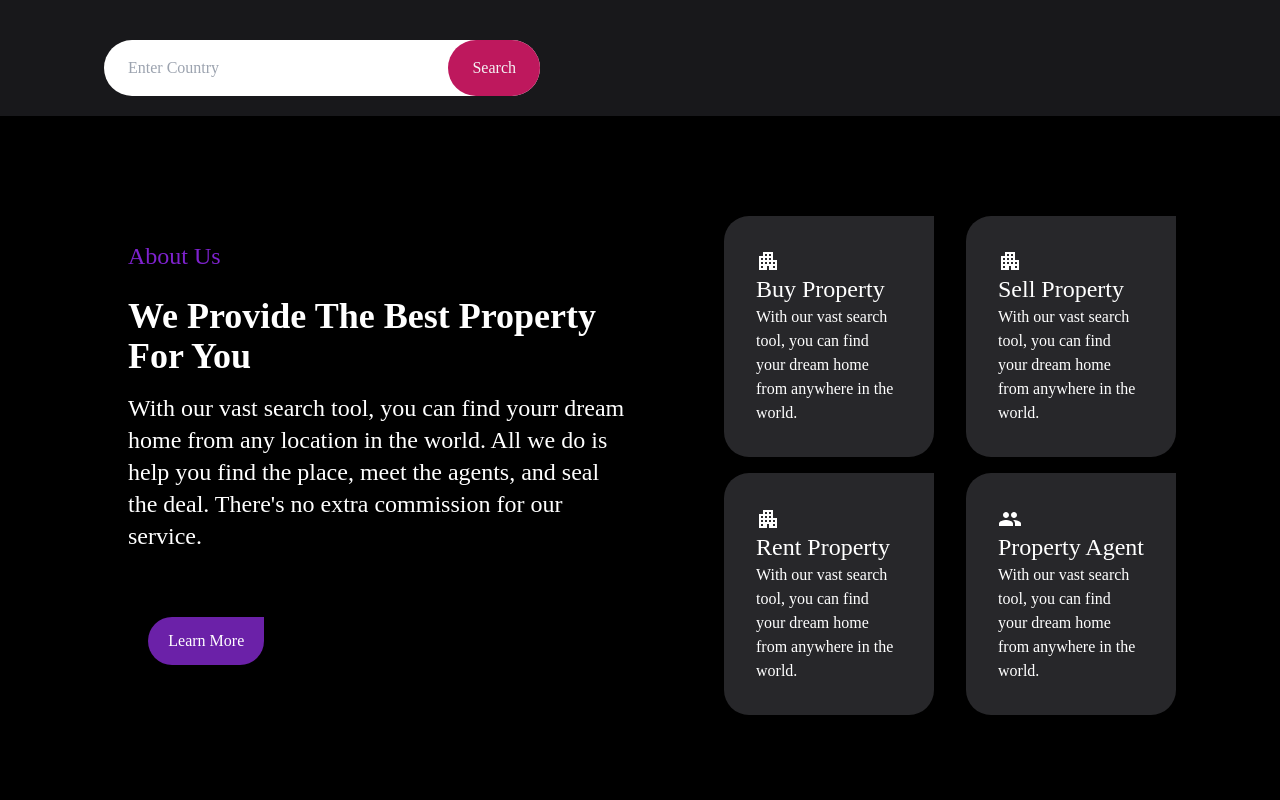
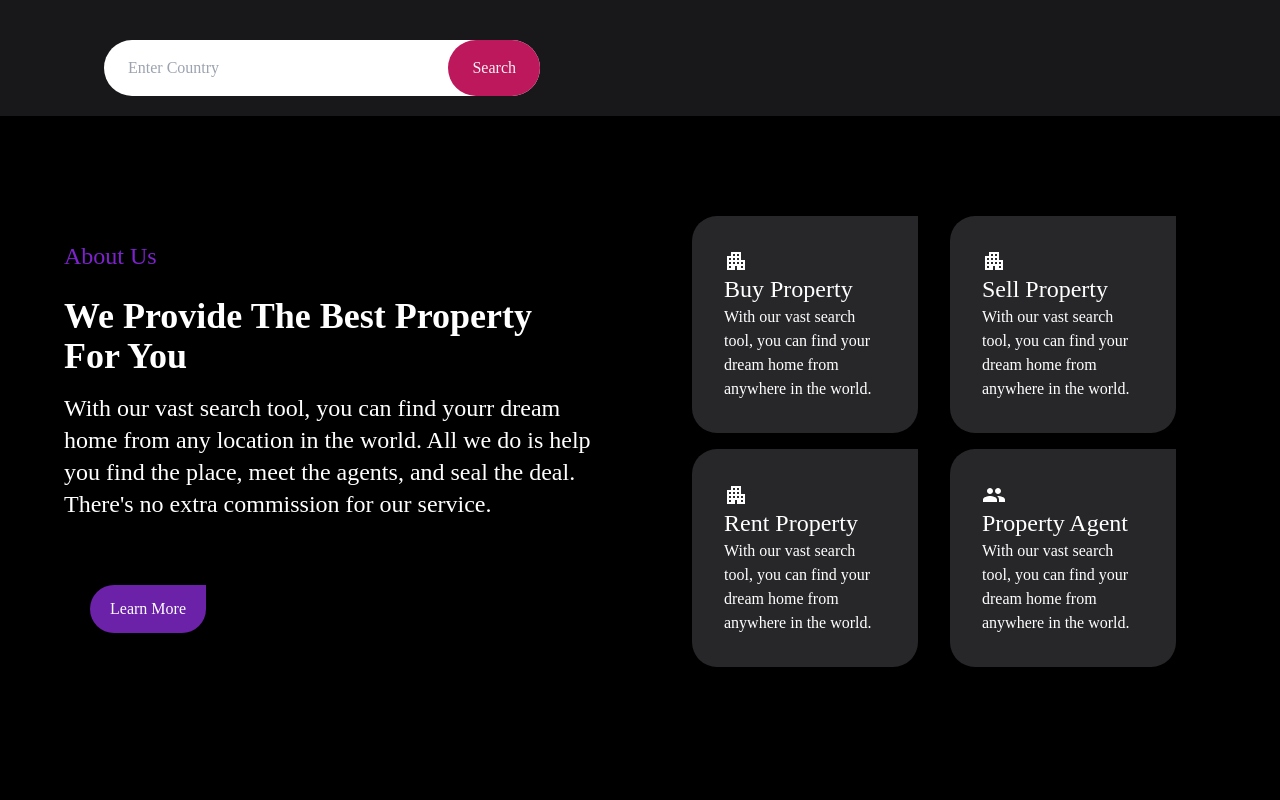
Before and after one commit to mooka007/Webstack-Portfolio-Project, a React (Create React App) app in the folder front/: page / in a window 1280 px wide. Shown: the part 360-1160 px from the top of the page. Built offline with nearby package versions, Linux system fonts and the light colour scheme.

Commit message:
porperty + agent

```diff
--- a/front/src/App.js
+++ b/front/src/App.js
@@ -2,15 +2,15 @@ import { Routes, Route } from "react-router-dom";
 import Home from "./components/Home/Home";
 import Error from "./components/Error/Error";
 import About from "./components/About/About.js"
-
+import Property from "./components/Property/Property.js";
 function App() {
   return (
     <>
       <Routes>
         <Route path="/" element={<Home />} />
          <Route path="about" element={<About />} />
-        {/*<Route path="property" element={<Property />} />
-        <Route path="agent" element={<Agent />} />
+        <Route path="property" element={<Property />} />
+        {/*<Route path="agent" element={<Agent />} />
         <Route path="contact" element={<Contact />} />
         <Route path="blog" element={<Blog />} />
         <Route path="agentDashboard" element={<AgentDashboard />} />
--- a/front/src/components/About/Credibility.js
+++ b/front/src/components/About/Credibility.js
@@ -3,6 +3,7 @@ import { VscWorkspaceTrusted } from "react-icons/vsc";
 import { FaToolbox } from "react-icons/fa";
 import { GrUserExpert } from "react-icons/gr";
 import { FaClock } from "react-icons/fa";
+
 const Credibility = (props) => {
   return (
     <div className="Credibility w-full max-w-[1440px] my-20 ">
@@ -12,7 +13,7 @@ const Credibility = (props) => {
         <h5 className="pt-4"> {props.text} </h5>
       </div>
 
-      <div className="flex flex-col justify-center  px-10 md:px-16 sm:grid sm:grid-cols-2  lg:grid-cols-4 gap-10">
+      <div className="flex  flex-col  justify-center px-10 md:px-16 sm:grid sm:grid-cols-2  lg:grid-cols-4 gap-10">
         <div className="text-center">
           <div className="bg-zinc-800 rounded-[50px] rounded-tr-none hover:border border-zinc-400 duration-500 text-center px-8 py-10 inline-block w-[280px] ">
             <div className="flex text-[50px] mb-2 justify-center">
--- a/front/src/components/About/Service.js
+++ b/front/src/components/About/Service.js
@@ -7,7 +7,7 @@ const Service = (props) => {
 
   return (
     <div>
-      <div className="max-w-[1440px] ml-16 mx-auto py-10  flex-col justify-between text-center md:flex-row relative">
+      <div className="max-w-[1440px]  mx-auto py-10  flex-col justify-between text-center md:flex-row relative">
         {/* property-card-container */}
         <div className="grid md:grid-cols-2 gap-6 md:gap-10 py-10">
           <div>
@@ -45,7 +45,7 @@ const Service = (props) => {
           </div>
         </div>
         <div className="w-full pt-4 pb-8 items-center md:absolute top-[67%] left-[-41%]">
-          <button className="mt-6">Learn More</button>
+        <button className="mt-6">Learn More</button>
         </div>
       </div>
     </div>
--- /dev/null
+++ b/front/src/components/Property/Property.js
@@ -0,0 +1,27 @@
+import React from "react";
+//import React, {useState, useEffect} from "react";
+import Header from "../Header/Header";
+import FeaturedProperty from "../Property/FeaturedProperty";
+import Footer from "../Footer/Footer";
+import SearchBar from "../Utils/SearchBar";
+
+
+function Property() {
+
+
+
+  return (
+    <div className="Property">
+      <Header />
+
+      <SearchBar />
+
+      <FeaturedProperty header="Featured Properties" text="Check Out The top rated Properties around the World "  />
+
+
+      <Footer />
+    </div>
+  );
+}
+
+export default Property;
```
Also changed, not shown: front/src/components/Property/FeaturedProperty.js (+1 -10 lines), front/src/components/Header/Header.css (deleted), front/src/components/Home/Home.jsx (indentation only).
